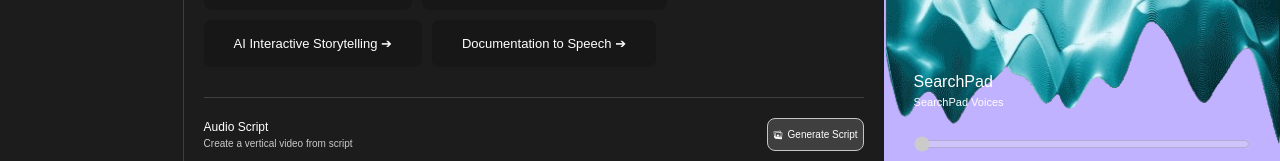
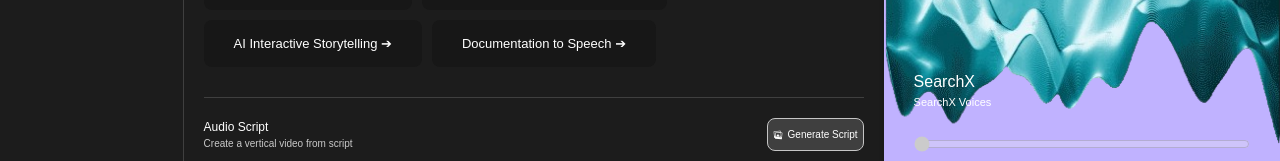
Before and after one commit to gauravsinghXdev/SearchX, a Next.js app: page /voiceOver in a window 1280 px wide. Shown: the part 308-469 px from the top of the page. Built offline with nearby package versions, Linux system fonts and the light colour scheme.

Commit message:
seachX initial templet

```diff
--- a/app/components/Layouts/Layout.jsx
+++ b/app/components/Layouts/Layout.jsx
@@ -29,7 +29,7 @@
                     <i className="fal fa-stream"></i>
                   </button>
                   <Link href="/"><a><i className="far fa-long-arrow-left"></i></a></Link>
-                  <Link href="/"><a><img src="/assets/img/logo-icon.svg" alt="logo" /> <span>Searchpad</span></a></Link>
+                  <Link href="/"><a><img src="/assets/img/logo-icon.svg" alt="logo" /> <span>SearchX</span></a></Link>
                 </div>
               </div>
               <div className="col-lg-6 col-md-4 col-4">
--- a/app/components/SignIn/SignIn.jsx
+++ b/app/components/SignIn/SignIn.jsx
@@ -25,7 +25,7 @@
             <div style={styles.createContent}>
               <h1 className={styles.CreateH1}>Welcome back</h1>
               <p className={styles.createPara}>
-                Searchpad the ultimate all-in-one AI solution!
+                SearchX the ultimate all-in-one AI solution!
               </p>
             </div>
             <div className={styles.allbtn}>
@@ -115,7 +115,7 @@
                   </h3>
                   <p className="text-[0.875rem] text-[#c8c8c8]">
                     Create content with ease and let AI do the heavy <br />{" "}
-                    lifting for you. Searchpad is designed to provide <br />{" "}
+                    lifting for you. SearchX is designed to provide <br />{" "}
                     fast and high-quality results for all your content <br />{" "}
                     needs.
                   </p>
--- a/app/components/SignUp/SignUp.jsx
+++ b/app/components/SignUp/SignUp.jsx
@@ -24,7 +24,7 @@
             <div style={styles.createContent}>
               <h1 className={styles.CreateH1}>Create A Free Account</h1>
               <p className={styles.createPara}>
-                Join Searchpad and experience the ultimate <br /> all-in-one AI
+                Join SearchX and experience the ultimate <br /> all-in-one AI
                 solution!
               </p>
             </div>
@@ -114,7 +114,7 @@
                   </h3>
                   <p className="text-[0.875rem] text-[#c8c8c8]">
                     Create content with ease and let AI do the heavy <br />{" "}
-                    lifting for you. Searchpad is designed to provide <br />{" "}
+                    lifting for you. SearchX is designed to provide <br />{" "}
                     fast and high-quality results for all your content <br />{" "}
                     needs.
                   </p>
--- a/app/components/VoiceOver/AudioPlayerResult.jsx
+++ b/app/components/VoiceOver/AudioPlayerResult.jsx
@@ -10,8 +10,8 @@
 
 const AudioPlayerResult = ({
   audio,
-  voiceName = "SearchPad Voices",
-  promptSnippet = "SearchPad",
+  voiceName = "SearchX Voices",
+  promptSnippet = "SearchX",
 }) => {
   const audioRef = useRef(null);
   const [isPlaying, setIsPlaying] = useState(false);
@@ -124,10 +124,10 @@
       <div className={`${style.audioinfosection}`}>
         {/* Title and Description */}
         <h2 className="text-[16px] font-[500] ">
-          {promptSnippet || "SearchPad"}
+          {promptSnippet || "SearchX"}
         </h2>
         <p className="text-[#ffff] text-[11px] font-[500]">
-          {voiceName || "SearchPad Voices"}
+          {voiceName || "SearchX Voices"}
         </p>
 
         {/* Audio Element */}
--- a/app/components/footer/Footer.jsx
+++ b/app/components/footer/Footer.jsx
@@ -49,12 +49,12 @@
             <Image src={logo} alt={logo} width={40} />
 
             <span className="text-[33.93px] font-[500] text-white">
-              Searchpad
+              SearchX
             </span>
           </div> */}
 <div style={{ display: 'flex', alignItems: 'center' }}>
   <Image src={spadlogo} alt="Logo Spad" style={{ width: '40px', height: '40px' }} />
-  <h1 className={style.logoHeading } style={{ marginLeft: '0px' }}>Searchpad</h1>
+  <h1 className={style.logoHeading } style={{ marginLeft: '0px' }}>SearchX</h1>
 </div>
           <div className=" flex justify-center gap-[5rem]">
             <div className="">
@@ -105,7 +105,7 @@
           </div>
         </div>
         <div className="flex justify-between items-center pt-14 ">
-          <p className="text-sm">Searchpad ©. All rights reserved.</p>
+          <p className="text-sm">SearchX ©. All rights reserved.</p>
           <div className="flex space-x-6">
             <RiFacebookBoxLine className="w-[24px] h-[24px]" />{" "}
             <FaXTwitter className="w-[24px] h-[24px]" />{" "}
--- a/app/components/homePage/Home.jsx
+++ b/app/components/homePage/Home.jsx
@@ -389,97 +389,97 @@
   };
   const testimonials = [
     {
-      text: "Searchpad has transformed the way I create content. The video editing and image generation tools are incredibly intuitive. I&apos;ve saved so much time on my ad creatives and graphic design projects!",
+      text: "SearchX has transformed the way I create content. The video editing and image generation tools are incredibly intuitive. I&apos;ve saved so much time on my ad creatives and graphic design projects!",
       author: "@johnn_94",
       role: "Digital Marketer",
       avatar: { avatarimg },
     },
     {
-      text: "As a small business owner, Searchpad&apos;s website design feature was a lifesaver. I built a professional-looking site without hiring a developer. The AI suggestions for visuals were spot on too!",
+      text: "As a small business owner, SearchX&apos;s website design feature was a lifesaver. I built a professional-looking site without hiring a developer. The AI suggestions for visuals were spot on too!",
       author: "@sarahbizowner",
       role: "Small Business Owner",
       avatar: { avatarimg },
     },
     {
-      text: "Searchpad has transformed the way I create content. The video editing and image generation tools are incredibly intuitive. I&apos;ve saved so much time on my ad creatives and graphic design projects!",
+      text: "SearchX has transformed the way I create content. The video editing and image generation tools are incredibly intuitive. I&apos;ve saved so much time on my ad creatives and graphic design projects!",
       author: "@johnn_94",
       role: "Digital Marketer",
       avatar: { avatarimg },
     },
     {
-      text: "As a small business owner, Searchpad&apos;s website design feature was a lifesaver. I built a professional-looking site without hiring a developer. The AI suggestions for visuals were spot on too!",
+      text: "As a small business owner, SearchX&apos;s website design feature was a lifesaver. I built a professional-looking site without hiring a developer. The AI suggestions for visuals were spot on too!",
       author: "@sarahbizowner",
       role: "Small Business Owner",
       avatar: { avatarimg },
     },
     {
-      text: "Searchpad has transformed the way I create content. The video editing and image generation tools are incredibly intuitive. I&apos;ve saved so much time on my ad creatives and graphic design projects!",
+      text: "SearchX has transformed the way I create content. The video editing and image generation tools are incredibly intuitive. I&apos;ve saved so much time on my ad creatives and graphic design projects!",
       author: "@johnn_94",
       role: "Digital Marketer",
       avatar: { avatarimg },
     },
     {
-      text: "As a small business owner, Searchpad&apos;s website design feature was a lifesaver. I built a professional-looking site without hiring a developer. The AI suggestions for visuals were spot on too!",
+      text: "As a small business owner, SearchX&apos;s website design feature was a lifesaver. I built a professional-looking site without hiring a developer. The AI suggestions for visuals were spot on too!",
       author: "@sarahbizowner",
       role: "Small Business Owner",
       avatar: { avatarimg },
     },
     {
-      text: "Searchpad has transformed the way I create content. The video editing and image generation tools are incredibly intuitive. I&apos;ve saved so much time on my ad creatives and graphic design projects!",
+      text: "SearchX has transformed the way I create content. The video editing and image generation tools are incredibly intuitive. I&apos;ve saved so much time on my ad creatives and graphic design projects!",
       author: "@johnn_94",
       role: "Digital Marketer",
       avatar:{ avatarimg },
     },
     {
-      text: "As a small business owner, Searchpad&apos;s website design feature was a lifesaver. I built a professional-looking site without hiring a developer. The AI suggestions for visuals were spot on too!",
+      text: "As a small business owner, SearchX&apos;s website design feature was a lifesaver. I built a professional-looking site without hiring a developer. The AI suggestions for visuals were spot on too!",
       author: "@sarahbizowner",
       role: "Small Business Owner",
       avatar: { avatarimg },
     },
     {
-      text: "Searchpad has transformed the way I create content. The video editing and image generation tools are incredibly intuitive. I&apos;ve saved so much time on my ad creatives and graphic design projects!",
+      text: "SearchX has transformed the way I create content. The video editing and image generation tools are incredibly intuitive. I&apos;ve saved so much time on my ad creatives and graphic design projects!",
       author: "@johnn_94",
       role: "Digital Marketer",
       avatar: { avatarimg },
     },
     {
-      text: "As a small business owner, Searchpad&apos;s website design feature was a lifesaver. I built a professional-looking site without hiring a developer. The AI suggestions for visuals were spot on too!",
+      text: "As a small business owner, SearchX&apos;s website design feature was a lifesaver. I built a professional-looking site without hiring a developer. The AI suggestions for visuals were spot on too!",
       author: "@sarahbizowner",
       role: "Small Business Owner",
       avatar: { avatarimg },
     },
     {
-      text: "Searchpad has transformed the way I create content. The video editing and image generation tools are incredibly intuitive. I&apos;ve saved so much time on my ad creatives and graphic design projects!",
+      text: "SearchX has transformed the way I create content. The video editing and image generation tools are incredibly intuitive. I&apos;ve saved so much time on my ad creatives and graphic design projects!",
       author: "@johnn_94",
       role: "Digital Marketer",
       avatar: { avatarimg },
     },
     {
-      text: "As a small business owner, Searchpad&apos;s website design feature was a lifesaver. I built a professional-looking site without hiring a developer. The AI suggestions for visuals were spot on too!",
+      text: "As a small business owner, SearchX&apos;s website design feature was a lifesaver. I built a professional-looking site without hiring a developer. The AI suggestions for visuals were spot on too!",
       author: "@sarahbizowner",
       role: "Small Business Owner",
       avatar: { avatarimg },
     },
     {
-      text: "Searchpad has transformed the way I create content. The video editing and image generation tools are incredibly intuitive. I&apos;ve saved so much time on my ad creatives and graphic design projects!",
+      text: "SearchX has transformed the way I create content. The video editing and image generation tools are incredibly intuitive. I&apos;ve saved so much time on my ad creatives and graphic design projects!",
       author: "@johnn_94",
       role: "Digital Marketer",
       avatar: { avatarimg },
     },
     {
-      text: "As a small business owner, Searchpad&apos;s website design feature was a lifesaver. I built a professional-looking site without hiring a developer. The AI suggestions for visuals were spot on too!",
+      text: "As a small business owner, SearchX&apos;s website design feature was a lifesaver. I built a professional-looking site without hiring a developer. The AI suggestions for visuals were spot on too!",
       author: "@sarahbizowner",
       role: "Small Business Owner",
       avatar: { avatarimg },
     },
     {
-      text: "Searchpad has transformed the way I create content. The video editing and image generation tools are incredibly intuitive. I&apos;ve saved so much time on my ad creatives and graphic design projects!",
+      text: "SearchX has transformed the way I create content. The video editing and image generation tools are incredibly intuitive. I&apos;ve saved so much time on my ad creatives and graphic design projects!",
       author: "@johnn_94",
       role: "Digital Marketer",
       avatar: { avatarimg },
     },
     {
-      text: "As a small business owner, Searchpad&apos;s website design feature was a lifesaver. I built a professional-looking site without hiring a developer. The AI suggestions for visuals were spot on too!",
+      text: "As a small business owner, SearchX&apos;s website design feature was a lifesaver. I built a professional-looking site without hiring a developer. The AI suggestions for visuals were spot on too!",
       author: "@sarahbizowner",
       role: "Small Business Owner",
       avatar: { avatarimg },
@@ -495,10 +495,10 @@
 
  <div style={{ display: 'flex', alignItems: 'center' }}>
   <Image src={spadlogo} alt="Logo Spad" style={{ width: '40px', height: '40px' }} />
-  <h1 className={style.logoHeading } style={{ marginLeft: '0px' }}>Searchpad</h1>
+  <h1 className={style.logoHeading } style={{ marginLeft: '0px' }}>SearchX</h1>
 </div>
           </span>
-          {/* <span className="text-xl">Searchpad</span> */}
+          {/* <span className="text-xl">SearchX</span> */}
         </div>
         <nav className={style.borderstyle}>
           <ul className="flex space-x-6 font-[400]">
@@ -736,14 +736,14 @@
                   />
                 </Link>
                 <Link
-                  href="https://x.com/searchpad_app?s=21&t=ROAHeI0m0fL-67vkOtDSXA"
+                  href="https://x.com/SearchX_app?s=21&t=ROAHeI0m0fL-67vkOtDSXA"
                   target="_blank"
                   rel="noopener noreferrer"
                 >
                   <Image src={x} alt={"x logo"} className="w-[69px] h-[69px]" />
                 </Link>
                 <Link
-                  href="https://www.instagram.com/searchpad?igsh=YnQ0N2xwNDFrOG1u"
+                  href="https://www.instagram.com/SearchX?igsh=YnQ0N2xwNDFrOG1u"
                   target="_blank"
                   rel="noopener noreferrer"
                 >
@@ -767,7 +767,7 @@
                   />
                 </Link>
                 <Link
-                  href="https://discord.gg/searchpad "
+                  href="https://discord.gg/SearchX "
                   target="_blank"
                   rel="noopener noreferrer"
                 >
@@ -842,7 +842,7 @@
             </div>
             <div className={`${style.thirdSectionsecond}`}>
               <p className="text-[#c9c9c9] text-[1rem] font-[400]">
-                Elevate your content game with Searchpad. Create <br /> smarter,
+                Elevate your content game with SearchX. Create <br /> smarter,
                 not harder. <br />
                 One search. One touch. Endless possibilities
               </p>
--- a/app/components/navbars/ImageCreationNavbar.jsx
+++ b/app/components/navbars/ImageCreationNavbar.jsx
@@ -26,7 +26,7 @@
         </div>
         {/* Logo Image */}
         <Image src={logoss} alt="Logo Spad" width={40} height={40} />
-        <h1 className={styles.logoHeading}>Searchpad</h1>
+        <h1 className={styles.logoHeading}>SearchX</h1>
       </div>
 
       {/* Center Heading */}
--- a/app/components/sidebars/ToolsHomeSidebar.jsx
+++ b/app/components/sidebars/ToolsHomeSidebar.jsx
@@ -59,7 +59,7 @@
             alt="Logo Spad"
             style={{ width: "40px", height: "40px" }}
           />
-          <h1 className={styles.logoHeading}>Searchpad</h1>
+          <h1 className={styles.logoHeading}>SearchX</h1>
           <Image
             src={forwordicon}
             style={{ width: "15px", height: "15px" }}
@@ -166,7 +166,7 @@
           <h1 className={styles.headingss}>
             Unlock the full power of Generative AI
           </h1>
-          <p className={styles.paragraphss}>Go limitless with Searchpad</p>
+          <p className={styles.paragraphss}>Go limitless with SearchX</p>
           <button className={styles.upgradeButton}>
             <span className={styles.upgradetext}>Upgrade Plan</span>
           </button>
--- a/app/components/sidebars/VideoCreationSidebar.jsx
+++ b/app/components/sidebars/VideoCreationSidebar.jsx
@@ -55,7 +55,7 @@
               Unlock the full power of <br />
               Generative AI
             </p>
-            <p className={styles.upgradeSubText}>Go limitless with Searchpad</p>
+            <p className={styles.upgradeSubText}>Go limitless with SearchX</p>
             <button className={styles.upgradeButton}>Upgrade Plan</button>
           </div>
         </div>
--- a/app/components/sidebars/VideoCreations.jsx
+++ b/app/components/sidebars/VideoCreations.jsx
@@ -53,7 +53,7 @@
     <FaArrowLeftLong style={{ width: '16px', height: '16px' }} className={styles.arrow} />
   </div>
     <Image src={logoss} alt="Logo Spad" style={{ width: '40px', height: '40px' }} />
-    <h1 className={styles.logoHeading}>Searchpad</h1>
+    <h1 className={styles.logoHeading}>SearchX</h1>
   </div>
 
 
@@ -85,7 +85,7 @@
 <div className={styles.upgradeSection}>
   <Image src={crown} className={styles.crown} alt="Image"/>
   <h1 className={styles.headingss}>Unlock the full power of Generative AI</h1>
-  <p className={styles.paragraphss}>Go limitless with Searchpad</p>
+  <p className={styles.paragraphss}>Go limitless with SearchX</p>
   <button className={styles.upgradeButton}>Upgrade Plan</button>
 </div>
 
```
Also changed, not shown: 1 other file (tests, documents, lock files or other folders).
